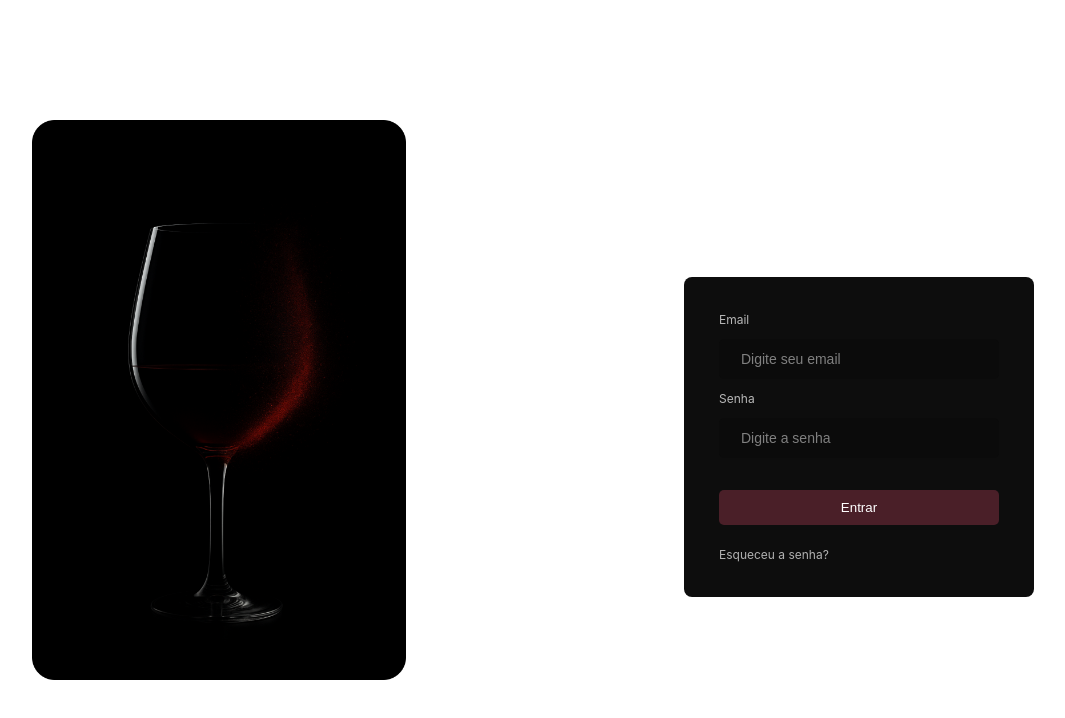
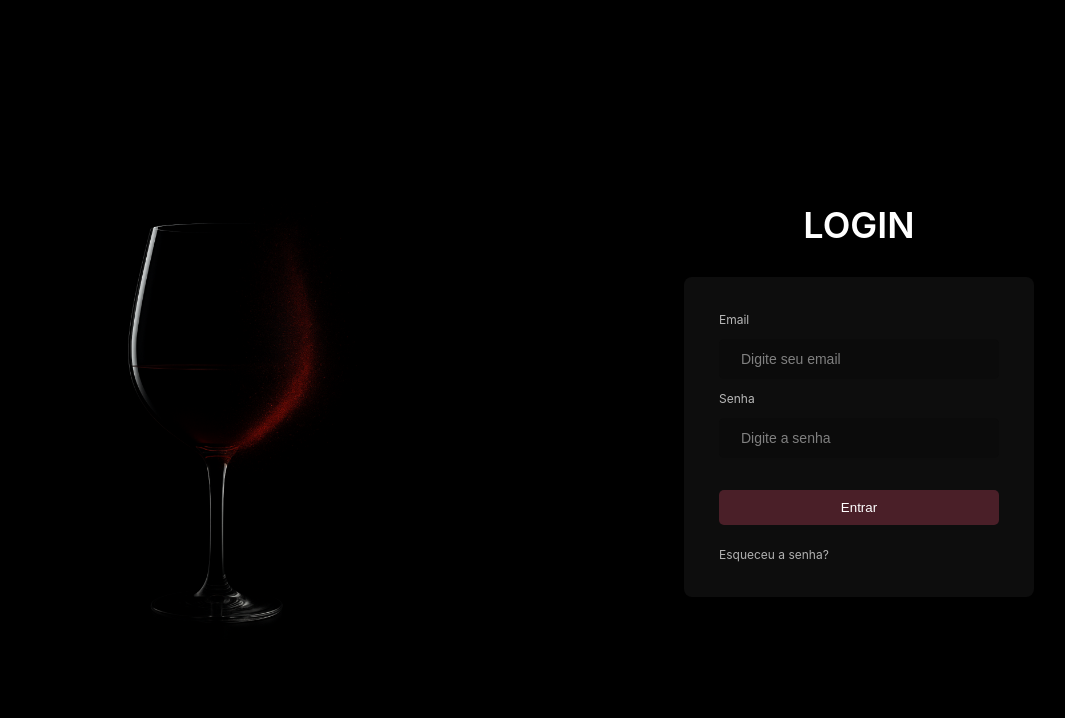
Before and after one commit to jojohanb/arca-de-baco-frontend-dw-pi, a React (Vite) app in the folder arca-de-baco/: page /login in a window 1280 px wide. Shown: the top 718 px of the page, without its empty margins (101-1166 px from the left). Built offline with nearby package versions, Linux system fonts and the light colour scheme.

Commit message:
estilização das paginas concluido

```diff
--- a/arca-de-baco/src/components/login.css
+++ b/arca-de-baco/src/components/login.css
@@ -4,6 +4,7 @@
   display: flex;
   color: #fff;
   font-family: "Inter", sans-serif;
+  background-color: #000000;
 }
 
 .lado-esquerdo {
```
